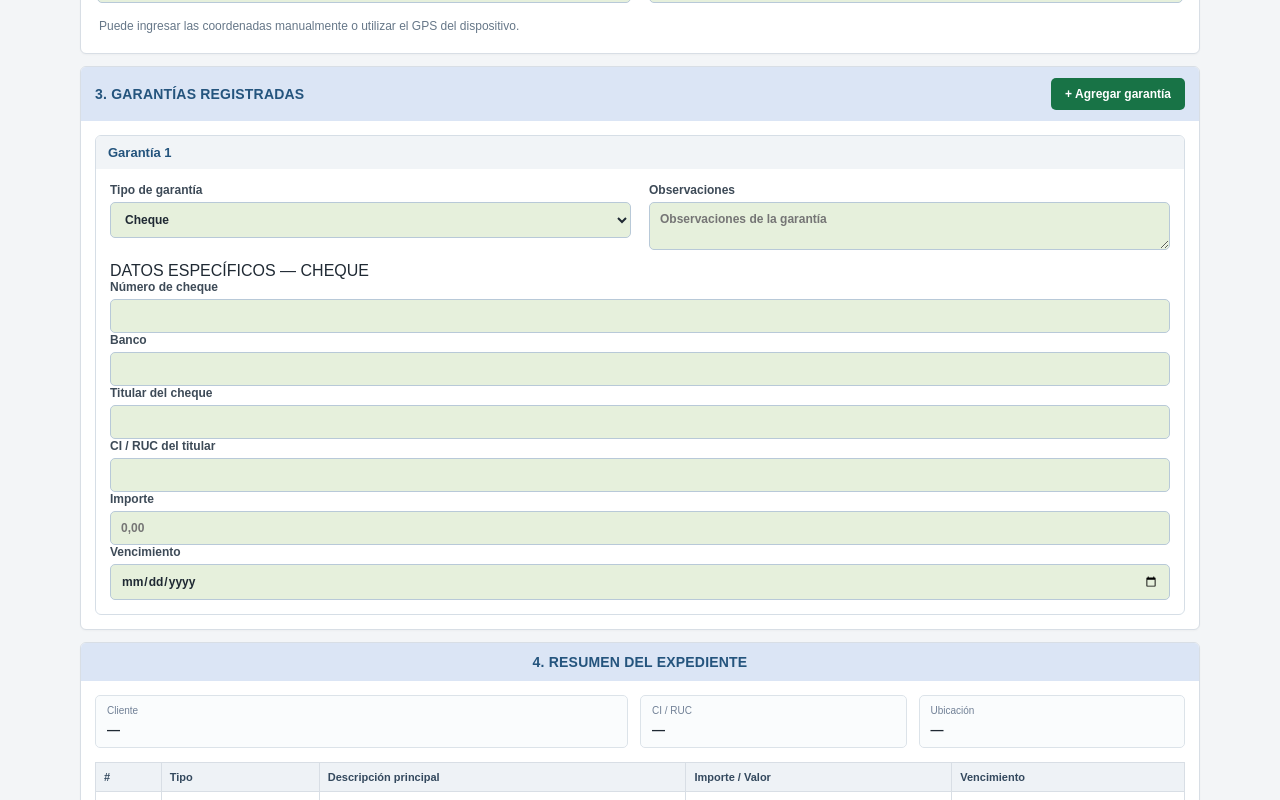
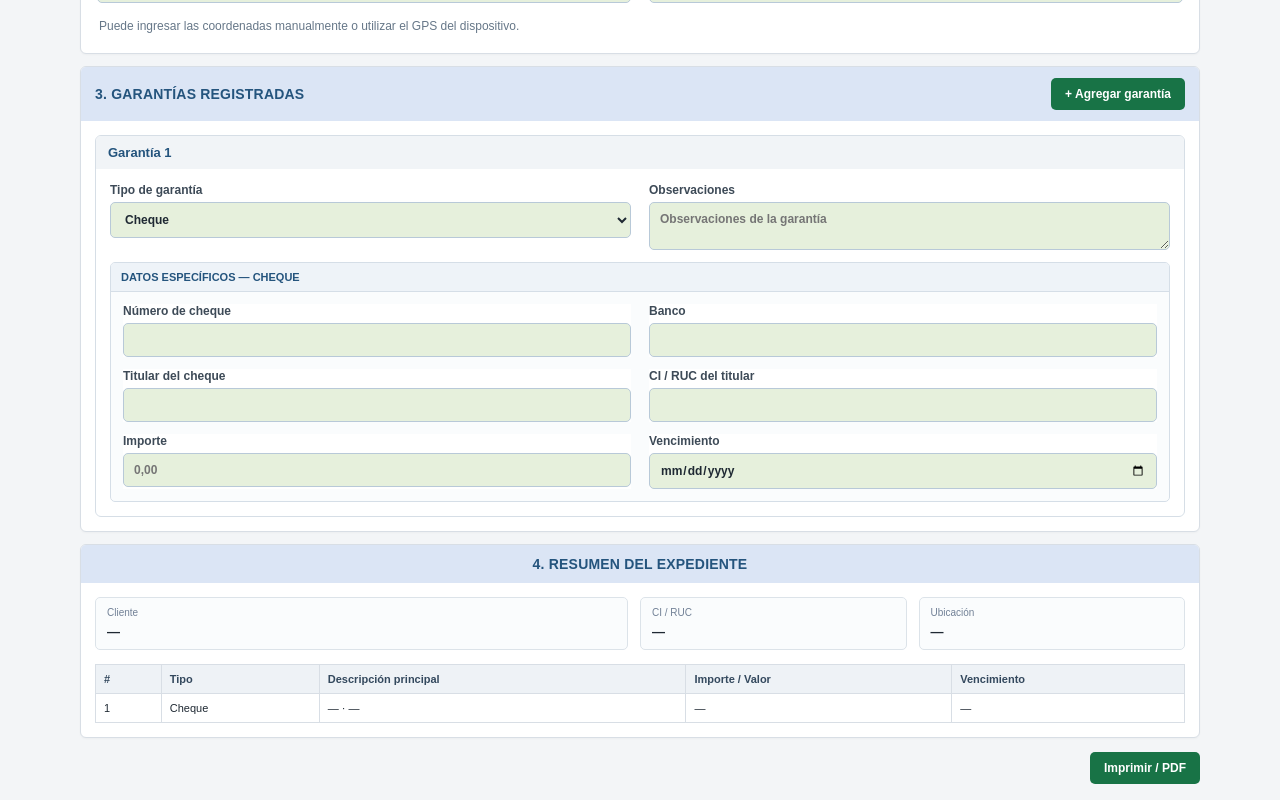
Before and after one commit to Luicho10/REGISTRO-DE-GARANTIAS, a React (Vite) app: page / in a window 1280 px wide. Shown: the part 638-1438 px from the top of the page. Built offline with nearby package versions, Linux system fonts and the light colour scheme.

Commit message:
Mejorar diseño de fichas específicas de garantías

```diff
--- a/src/styles.css
+++ b/src/styles.css
@@ -1,59 +1,50 @@
-* { box-sizing: border-box; }
-body { margin: 0; font-family: Arial, Helvetica, sans-serif; background: #f3f5f7; color: #1f2933; }
-button, input, select, textarea { font: inherit; }
-.app-shell { min-height: 100vh; }
-.topbar { background: #fff; border-bottom: 1px solid #d8dee5; padding: 12px 28px; display: flex; justify-content: space-between; align-items: center; }
-.brand { color: #176b45; font-size: 21px; font-weight: 800; letter-spacing: .2px; }
-.subtitle { color: #718096; font-size: 12px; margin-top: 3px; }
-.container { width: min(1120px, calc(100% - 28px)); margin: 18px auto 35px; }
-.hero { background: #24547d; color: white; text-align: center; padding: 18px; border-radius: 6px 6px 0 0; }
-.hero h1 { margin: 0; font-size: 25px; }
-.hero p { margin: 6px 0 0; font-size: 12px; }
-.card { background: white; border: 1px solid #d8dee5; border-radius: 6px; margin-top: 12px; overflow: hidden; box-shadow: 0 1px 2px rgba(0,0,0,.03); }
-.section-title { background: #dbe5f5; color: #24547d; font-weight: 800; text-align: center; padding: 11px 14px; font-size: 14px; letter-spacing: .2px; }
-.form-grid { padding: 16px; display: grid; grid-template-columns: repeat(2, minmax(0, 1fr)); gap: 12px 18px; }
-label { display: flex; flex-direction: column; gap: 5px; font-size: 12px; color: #3d4a57; font-weight: 600; }
-input, select, textarea { width: 100%; border: 1px solid #b8c9d8; border-radius: 5px; background: #e6f0dc; padding: 9px 10px; outline: none; color: #1f2933; }
-input:focus, select:focus, textarea:focus { border-color: #27734e; box-shadow: 0 0 0 2px rgba(39,115,78,.12); }
-textarea { resize: vertical; }
-.wide { grid-column: 1 / -1; }
-.gps-title, .actions-title { display: flex; align-items: center; justify-content: space-between; }
-.gps-grid { align-items: end; }
-.gps-status { grid-column: 1 / -1; color: #667788; font-size: 12px; padding: 4px 2px; }
-.btn { border: 0; border-radius: 5px; padding: 9px 14px; cursor: pointer; font-weight: 700; font-size: 12px; }
-.btn-primary { background: #187346; color: white; }
-.btn-primary:hover { background: #125b37; }
-.btn-secondary { background: #eef3f7; color: #24547d; border: 1px solid #b9c9d7; }
-.btn-print { background: white; color: #24547d; border: 1px solid #b9c9d7; }
-.garantias-list { padding: 14px; display: grid; gap: 12px; }
-.garantia-card { border: 1px solid #d6dee6; border-radius: 6px; overflow: hidden; }
-.garantia-header { background: #f1f4f7; padding: 9px 12px; display: flex; justify-content: space-between; color: #24547d; font-size: 13px; }
-.garantia-card .form-grid { padding: 14px; }
-.delete-btn { border: 0; background: transparent; color: #d11a1a; font-size: 20px; line-height: 18px; cursor: pointer; }
-.summary-header { padding: 14px; display: grid; grid-template-columns: 2fr 1fr 1fr; gap: 12px; }
-.summary-header div { border: 1px solid #dce3e9; border-radius: 5px; padding: 9px 11px; background: #fafcfd; }
-.summary-header span { display: block; color: #718096; font-size: 10px; margin-bottom: 4px; }
-.summary-header strong { font-size: 13px; }
-.table-wrap { overflow-x: auto; padding: 0 14px 14px; }
-table { width: 100%; border-collapse: collapse; font-size: 11px; }
-th, td { border: 1px solid #d8dee5; padding: 8px; text-align: left; }
-th { background: #eef2f6; color: #34495e; }
-.footer-actions { text-align: right; margin-top: 14px; }
-footer { text-align: center; color: #8a96a3; font-size: 10px; padding: 12px; }
-@media (max-width: 700px) {
-  .topbar { padding: 10px 14px; }
-  .brand { font-size: 17px; }
-  .form-grid, .summary-header { grid-template-columns: 1fr; }
-  .wide { grid-column: auto; }
-  .gps-status { grid-column: auto; }
-  .gps-title, .actions-title { gap: 8px; align-items: flex-start; }
-}
-@media print {
-  body { background: white; }
-  .no-print { display: none !important; }
-  .container { width: 100%; margin: 0; }
-  .card { box-shadow: none; break-inside: avoid; }
-  .hero { print-color-adjust: exact; -webkit-print-color-adjust: exact; }
-  .section-title, th, .garantia-header { print-color-adjust: exact; -webkit-print-color-adjust: exact; }
-  input, select, textarea { background: white; }
-}
+* { box-sizing:border-box; }
+body { margin:0; font-family:Arial,Helvetica,sans-serif; background:#f3f5f7; color:#1f2933; }
+button,input,select,textarea { font:inherit; }
+.app-shell { min-height:100vh; }
+.topbar { background:#fff; border-bottom:1px solid #d8dee5; padding:12px 28px; display:flex; justify-content:space-between; align-items:center; }
+.brand { color:#176b45; font-size:21px; font-weight:800; letter-spacing:.2px; }
+.subtitle { color:#718096; font-size:12px; margin-top:3px; }
+.container { width:min(1120px,calc(100% - 28px)); margin:18px auto 35px; }
+.hero { background:#24547d; color:#fff; text-align:center; padding:18px; border-radius:6px 6px 0 0; }
+.hero h1 { margin:0; font-size:25px; }
+.hero p { margin:6px 0 0; font-size:12px; }
+.card { background:#fff; border:1px solid #d8dee5; border-radius:6px; margin-top:12px; overflow:hidden; box-shadow:0 1px 2px rgba(0,0,0,.03); }
+.section-title { background:#dbe5f5; color:#24547d; font-weight:800; text-align:center; padding:11px 14px; font-size:14px; letter-spacing:.2px; }
+.form-grid { padding:16px; display:grid; grid-template-columns:repeat(2,minmax(0,1fr)); gap:12px 18px; }
+label { display:flex; flex-direction:column; gap:5px; font-size:12px; color:#3d4a57; font-weight:600; }
+input,select,textarea { width:100%; border:1px solid #b8c9d8; border-radius:5px; background:#e6f0dc; padding:9px 10px; outline:none; color:#1f2933; }
+input:focus,select:focus,textarea:focus { border-color:#27734e; box-shadow:0 0 0 2px rgba(39,115,78,.12); }
+textarea { resize:vertical; }
+.wide { grid-column:1/-1; }
+.gps-title,.actions-title { display:flex; align-items:center; justify-content:space-between; }
+.gps-grid { align-items:end; }
+.gps-status { grid-column:1/-1; color:#667788; font-size:12px; padding:4px 2px; }
+.btn { border:0; border-radius:5px; padding:9px 14px; cursor:pointer; font-weight:700; font-size:12px; }
+.btn-primary { background:#187346; color:#fff; }
+.btn-primary:hover { background:#125b37; }
+.btn-secondary { background:#eef3f7; color:#24547d; border:1px solid #b9c9d7; }
+.btn-print { background:#fff; color:#24547d; border:1px solid #b9c9d7; }
+.garantias-list { padding:14px; display:grid; gap:12px; }
+.garantia-card { border:1px solid #d6dee6; border-radius:6px; overflow:hidden; }
+.garantia-header { background:#f1f4f7; padding:9px 12px; display:flex; justify-content:space-between; color:#24547d; font-size:13px; }
+.garantia-card>.form-grid { padding:14px; }
+.specific-box { border:1px solid #d5dee7; border-radius:5px; background:#fafcfd; overflow:hidden; }
+.specific-title { background:#eef3f8; color:#24547d; font-size:11px; font-weight:800; padding:8px 10px; border-bottom:1px solid #d5dee7; }
+.detail-grid { padding:12px; display:grid; grid-template-columns:repeat(2,minmax(0,1fr)); gap:12px 18px; }
+.detail-grid label { background:#fff; }
+.combined-grid { align-items:start; }
+.detail-note { grid-column:1/-1; padding:9px 10px; background:#f3f7fb; border-left:3px solid #24547d; color:#526273; font-size:11px; }
+.delete-btn { border:0; background:transparent; color:#d11a1a; font-size:20px; line-height:18px; cursor:pointer; }
+.summary-header { padding:14px; display:grid; grid-template-columns:2fr 1fr 1fr; gap:12px; }
+.summary-header div { border:1px solid #dce3e9; border-radius:5px; padding:9px 11px; background:#fafcfd; }
+.summary-header span { display:block; color:#718096; font-size:10px; margin-bottom:4px; }
+.summary-header strong { font-size:13px; }
+.table-wrap { overflow-x:auto; padding:0 14px 14px; }
+table { width:100%; border-collapse:collapse; font-size:11px; }
+th,td { border:1px solid #d8dee5; padding:8px; text-align:left; }
+th { background:#eef2f6; color:#34495e; }
+.footer-actions { text-align:right; margin-top:14px; }
+footer { text-align:center; color:#8a96a3; font-size:10px; padding:12px; }
+@media(max-width:700px) { .topbar{padding:10px 14px}.brand{font-size:17px}.form-grid,.summary-header,.detail-grid{grid-template-columns:1fr}.wide,.detail-note,.gps-status{grid-column:auto}.gps-title,.actions-title{gap:8px;align-items:flex-start} }
+@media print { body{background:#fff}.no-print{display:none!important}.container{width:100%;margin:0}.card{box-shadow:none;break-inside:avoid}.hero,.section-title,th,.garantia-header,.specific-title{print-color-adjust:exact;-webkit-print-color-adjust:exact}input,select,textarea{background:#fff} }
```
